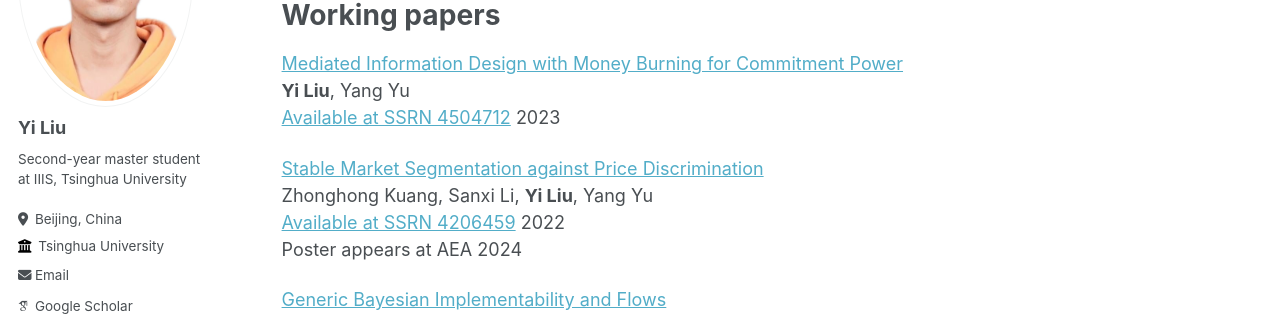
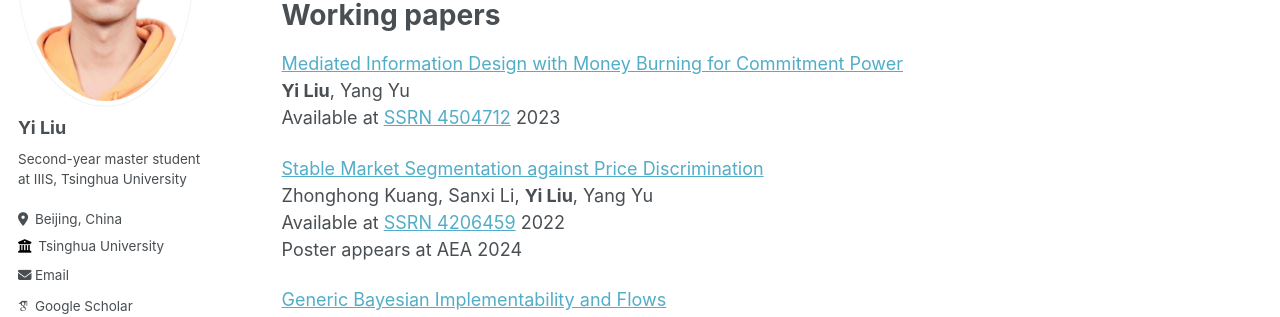
Before and after one commit to Leasy/Leasy.github.io, a Jekyll site: the page built from _pages/publications.md, in a window 1280 px wide and 1104 px high. Shown: the part 258-575 px from the top of the window. Built offline with Jekyll 4.4.1, drawn with Linux system fonts in a browser that asks for light colours; some web fonts are replaced.

```diff
--- a/_pages/publications.md
+++ b/_pages/publications.md
@@ -12,11 +12,11 @@ Working papers
 ======
 [Mediated Information Design with Money Burning for Commitment Power](/files/CommunicationDevice_New.pdf)<br>
 **Yi Liu**, Yang Yu<br>
-[Available at SSRN 4504712](<https://papers.ssrn.com/sol3/papers.cfm?abstract_id=4504712>) 2023
+Available at [SSRN 4504712](<https://papers.ssrn.com/sol3/papers.cfm?abstract_id=4504712>) 2023
 
 [Stable Market Segmentation against Price Discrimination](/files/market_segmentation.pdf)<br>
 Zhonghong Kuang, Sanxi Li, **Yi Liu**, Yang Yu<br>
-[Available at SSRN 4206459](<https://papers.ssrn.com/sol3/papers.cfm?abstract_id=4734806>) 2022<br>
+Available at [SSRN 4206459](<https://papers.ssrn.com/sol3/papers.cfm?abstract_id=4734806>) 2022<br>
 Poster appears at AEA 2024
 
 [Generic Bayesian Implementability and Flows](/files/bayesian_implementation.pdf)<br>
```
